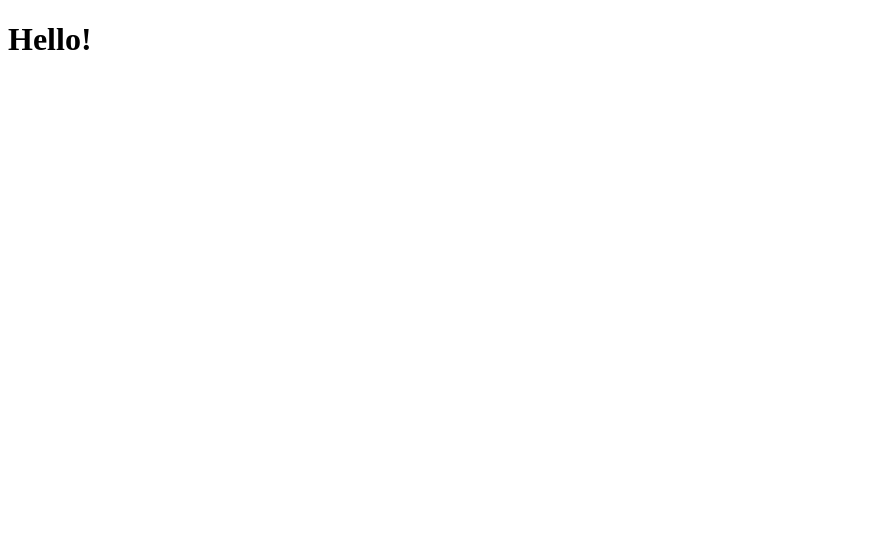
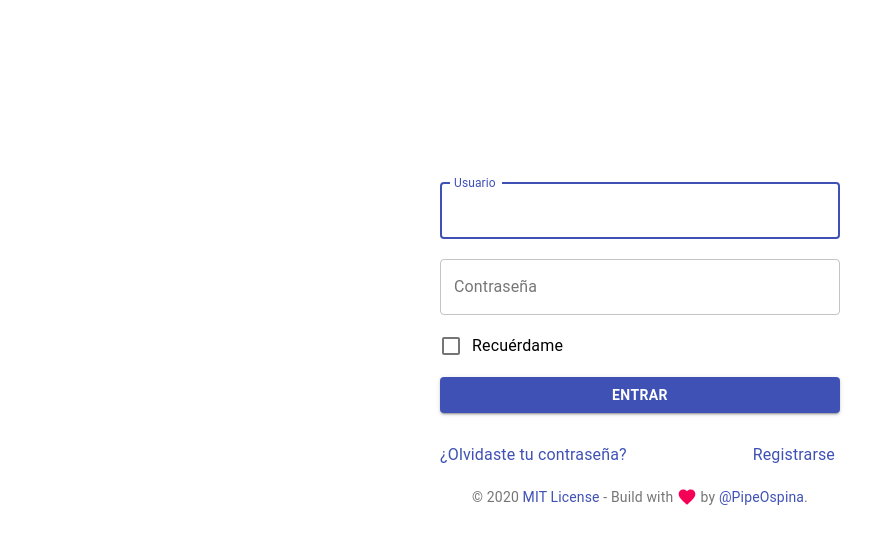
Before and after one commit to PipeOspina/NIM_Game, a React app: page / in a window 1280 px wide. Shown: the top 544 px of the page, without its empty margins (0-896 px from the left). Built offline with nearby package versions, Linux system fonts and the light colour scheme; the HTML template or start-up script is replaced by a standard one.

Commit message:
Creating the Login page Most of design features in the "principal" page

```diff
--- a/package.json
+++ b/package.json
@@ -24,6 +24,7 @@
     "@babel/preset-env": "^7.7.7",
     "@babel/preset-react": "^7.7.4",
     "@babel/preset-typescript": "^7.7.7",
+    "@svgr/webpack": "^5.0.1",
     "@types/react": "^16.9.17",
     "@types/react-dom": "^16.9.4",
     "babel-loader": "^8.0.6",
@@ -38,7 +39,10 @@
     "webpack-dev-server": "^3.10.1"
   },
   "dependencies": {
+    "@material-ui/core": "^4.8.3",
+    "@material-ui/icons": "^4.5.1",
     "react": "^16.12.0",
-    "react-dom": "^16.12.0"
+    "react-dom": "^16.12.0",
+    "typeface-roboto": "0.0.75"
   }
 }
--- /dev/null
+++ b/src/components/Copyright.scss
@@ -0,0 +1,5 @@
+.icon {
+  max-width: 20px;
+  max-height: 20px;
+  margin-bottom: -5px;
+}
--- /dev/null
+++ b/src/components/Copyright.tsx
@@ -0,0 +1,45 @@
+import React from 'react'
+import FavoriteIcon from '@material-ui/icons/Favorite'
+import './Copyright.scss'
+import {
+  Typography,
+  Link
+} from '@material-ui/core'
+
+
+export default function Copyright(): JSX.Element {
+  return (
+    <Typography
+      variant="body2"
+      color="textSecondary"
+      align="center"
+    >
+      {'© '}
+      {new Date().getFullYear()}
+      {' '}
+      <Link
+        color="primary"
+        target="_blank"
+        rel="noreferrer"
+        href="https://mit-license.org/"
+      >
+        MIT License
+      </Link>
+      {' - Build with '}
+      <FavoriteIcon
+        className="icon"
+        color="secondary"
+      />
+      {' by '}
+      <Link
+        color="primary"
+        target="_blank"
+        rel="noopener"
+        href="https://github.com/PipeOspina"
+      >
+        @PipeOspina
+      </Link>
+      {'.'}
+    </Typography>
+  );
+}
--- /dev/null
+++ b/src/index.scss
@@ -0,0 +1,134 @@
+html,
+body,
+div,
+span,
+applet,
+object,
+iframe,
+h1,
+h2,
+h3,
+h4,
+h5,
+h6,
+p,
+blockquote,
+pre,
+a,
+abbr,
+acronym,
+address,
+big,
+cite,
+code,
+del,
+dfn,
+em,
+img,
+ins,
+kbd,
+q,
+s,
+samp,
+small,
+strike,
+strong,
+sub,
+sup,
+tt,
+var,
+b,
+u,
+i,
+center,
+dl,
+dt,
+dd,
+ol,
+ul,
+li,
+fieldset,
+form,
+label,
+legend,
+table,
+caption,
+tbody,
+tfoot,
+thead,
+tr,
+th,
+td,
+article,
+aside,
+canvas,
+details,
+embed,
+figure,
+figcaption,
+footer,
+header,
+hgroup,
+menu,
+nav,
+output,
+ruby,
+section,
+summary,
+time,
+mark,
+audio,
+video {
+  margin: 0;
+  padding: 0;
+  border: 0;
+  font-size: 100%;
+  font: inherit;
+  vertical-align: baseline;
+}
+
+/* HTML5 display-role reset for older browsers */
+article,
+aside,
+details,
+figcaption,
+figure,
+footer,
+header,
+hgroup,
+menu,
+nav,
+section {
+  display: block;
+}
+
+body {
+  line-height: 1;
+}
+
+ol,
+ul {
+  list-style: none;
+}
+
+blockquote,
+q {
+  quotes: none;
+}
+
+blockquote:before,
+blockquote:after,
+q:before,
+q:after {
+  content: "";
+  content: none;
+}
+
+table {
+  border-collapse: collapse;
+  border-spacing: 0;
+}
+
+.Button {
+  font-weight: 600 !important;
+}
--- a/src/index.tsx
+++ b/src/index.tsx
@@ -1,11 +1,11 @@
-import React from 'react'
+import React, { Fragment } from 'react'
 import ReactDOM from 'react-dom'
+import Login from './pages/Login/Login'
+import './index.scss'
 
 export default function App(): JSX.Element {
   return (
-    <h1>
-      Hello!
-    </h1>
+    <Login></Login>
   )
 }
 
--- /dev/null
+++ b/src/pages/Login/Login.scss
@@ -0,0 +1,48 @@
+.Button {
+  width: 500px;
+}
+
+.container {
+  height: 100vh;
+  > * {
+    width: 90%;
+    margin: 10px 0 !important;
+  }
+  form > *:not(.checkbox) {
+    width: 100%;
+    margin: 10px 0 !important;
+  }
+}
+
+.register {
+  padding-right: 5px;
+}
+
+.checkbox {
+  margin: 0 0 0 -10px !important;
+}
+
+@media (min-width: 600px) {
+  .container {
+    height: 85vh;
+    > * {
+      width: 400px;
+    }
+  }
+}
+
+.link {
+  width: 50%;
+}
+
+.last {
+  justify-items: flex-end;
+}
+
+.red {
+  background-color: red;
+}
+
+.blue {
+  background-color: blue;
+}
--- /dev/null
+++ b/src/pages/Login/Login.tsx
@@ -0,0 +1,108 @@
+import React from 'react'
+import Copyright from '../../components/Copyright'
+import './Login.scss'
+import {
+  Button,
+  TextField,
+  Grid,
+  Checkbox,
+  FormControlLabel,
+  Typography,
+  Link,
+  Box
+} from '@material-ui/core'
+
+export default function Login(): JSX.Element {
+  const preventDefault = (event: React.SyntheticEvent) => event.preventDefault()
+
+  return (
+    <Grid
+      container
+      spacing={0}
+      alignItems="center"
+      justify="center"
+      className="container"
+      direction="column"
+    >
+      <form noValidate>
+        <TextField
+          label="Usuario"
+          type="email"
+          variant="outlined"
+          autoComplete="username"
+          name="email"
+          id="email"
+          autoFocus
+          required
+          InputLabelProps={
+            {
+              required: false
+            }
+          }
+        />
+        <TextField
+          label="Contraseña"
+          type="password"
+          name="password"
+          id="password"
+          variant="outlined"
+          autoComplete="current-password"
+          required
+          InputLabelProps={
+            {
+              required: false
+            }
+          }
+        />
+        <FormControlLabel
+          control={
+            <Checkbox
+              color="primary"
+            />
+          }
+          label="Recuérdame"
+          className="checkbox"
+        />
+        <Button
+          variant="contained"
+          color="primary"
+          className="Button"
+        >
+          Entrar
+        </Button>
+      </form>
+      <Typography>
+        <Grid
+          container
+        >
+          <Grid
+            item
+            xs
+          >
+            <Link
+              href="#"
+              onClick={preventDefault}
+              className="link"
+            >
+              ¿Olvidaste tu contraseña?
+            </Link>
+          </Grid>
+          <Grid
+            item
+          >
+            <Link
+              href="#"
+              onClick={preventDefault}
+              className="register"
+            >
+              Registrarse
+            </Link>
+          </Grid>
+        </Grid>
+      </Typography>
+      <Box>
+        <Copyright />
+      </Box>
+    </Grid >
+  )
+}
--- a/webpack.config.js
+++ b/webpack.config.js
@@ -34,6 +34,9 @@ module.exports = {
           'css-loader',
           'sass-loader'
         ]
+      }, {
+        test: /\.svg$/,
+        use: ['@svgr/webpack']
       }
     ]
   },
```
Also changed, not shown: tsconfig.json (+10 -1 lines), 1 other file (tests, documents, lock files or other folders).
